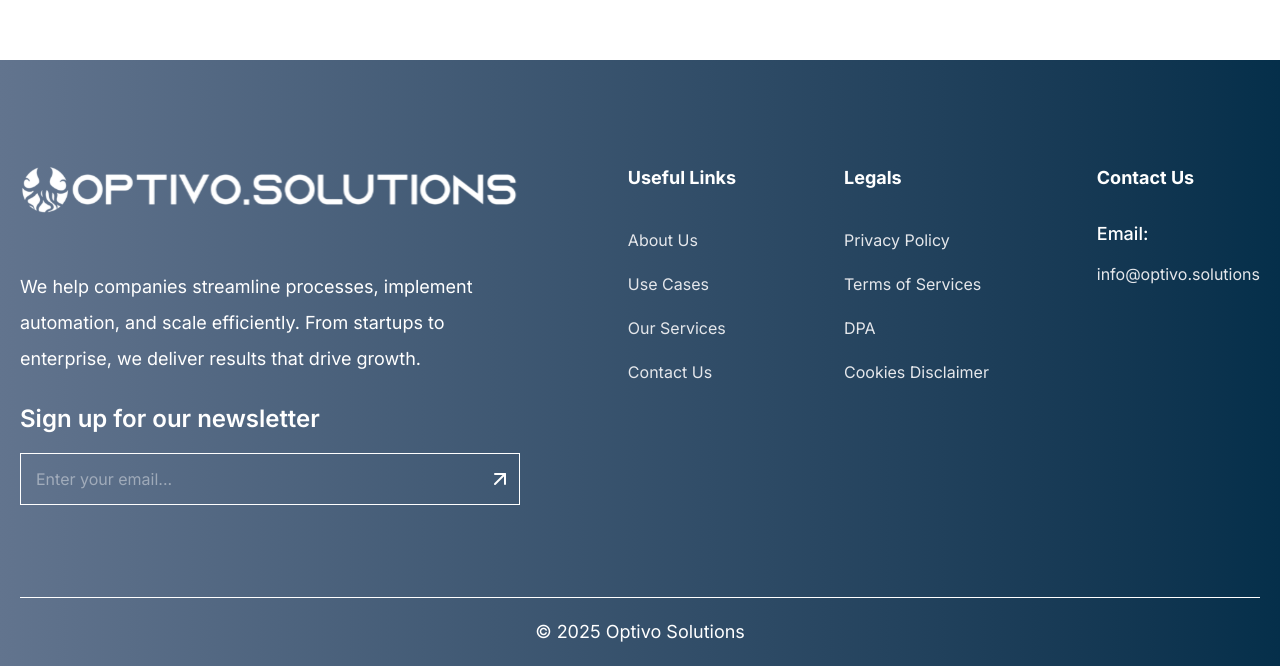
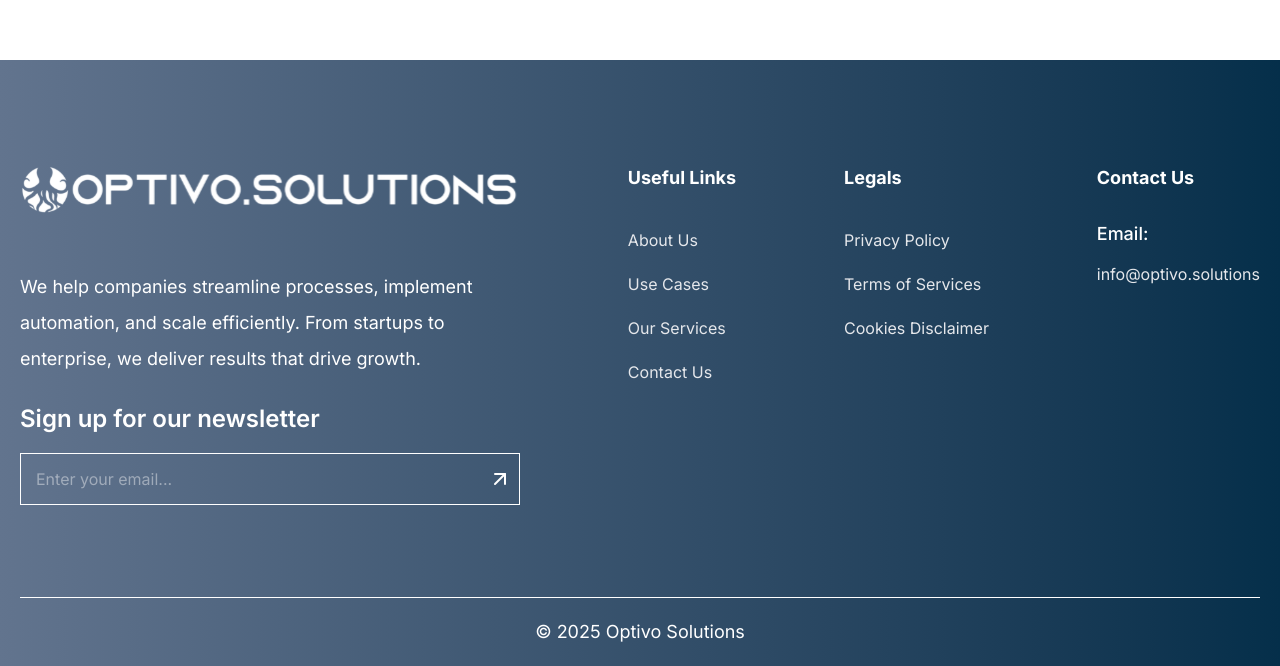
Before and after one commit to backbencherstudio/thainnoel, a Next.js app: page / in a window 1280 px wide. Shown: the part 4633-5299 px from the top of the page. Built offline with nearby package versions, Linux system fonts and the light colour scheme.

Commit message:
fixed the footer section

```diff
--- a/app/components/common/Footer.tsx
+++ b/app/components/common/Footer.tsx
@@ -49,7 +49,6 @@ const Footer = () => {
             <div className='flex flex-col gap-4'>
               <Link href="/privacy-policy" className="justify-start text-gray-200 text-base font-normal font-['Inter'] leading-7 cursor-pointer hover:text-white transition-colors">Privacy Policy</Link>
               <Link href="/terms-of-service" className="justify-start text-gray-200 text-base font-normal font-['Inter'] leading-7 cursor-pointer hover:text-white transition-colors">Terms of Services</Link>
-              <Link href="/conditions" className="justify-start text-gray-200 text-base font-normal font-['Inter'] leading-7 cursor-pointer hover:text-white transition-colors">DPA</Link>
               <Link href="/cookies" className="justify-start text-gray-200 text-base font-normal font-['Inter'] leading-7 cursor-pointer hover:text-white transition-colors">Cookies Disclaimer</Link>
             </div>
           </div>
@@ -62,31 +61,7 @@ const Footer = () => {
                   <div className="justify-start text-white text-lg font-medium font-['Inter'] leading-loose">Email:</div>
                   <Link href="mailto:info@optivo.solutions" className="justify-start text-gray-200 text-base font-normal font-['Inter'] leading-7 cursor-pointer hover:text-white transition-colors">info@optivo.solutions</Link>
                 </div>
-                {/* <div className='flex flex-col gap-2'>
-                  <div className="justify-start text-white text-lg font-medium font-['Inter'] leading-loose">Phone:</div>
-                  <Link href="tel:+8555588886666" className="justify-start text-gray-200 text-base font-normal font-['Inter'] leading-7 cursor-pointer hover:text-white transition-colors">(085) 834-9461</Link>
-                </div> */}
               </div>
-            </div>
-            <div className='flex gap-3'>
-              {/* <Link href="https://instagram.com" target="_blank" rel="noopener noreferrer" className='cursor-pointer hover:opacity-80 transition-opacity'>
-                <svg width="32" height="32" viewBox="0 0 32 32" fill="none" xmlns="http://www.w3.org/2000/svg">
-                  <path d="M27 0C29.7614 0 32 2.23858 32 5V27C32 29.7614 29.7614 32 27 32H5C2.23858 32 0 29.7614 0 27V5C0 2.23858 2.23858 0 5 0H27ZM16 8C11.5817 8 8 11.5817 8 16C8 20.4183 11.5817 24 16 24C20.4183 24 24 20.4183 24 16C24 11.5817 20.4183 8 16 8ZM15.999 11.2002C18.6499 11.2002 20.7997 13.3491 20.7998 16C20.7998 18.651 18.65 20.7998 15.999 20.7998C13.3482 20.7996 11.1992 18.6508 11.1992 16C11.1993 13.3492 13.3483 11.2004 15.999 11.2002ZM25.5996 4.7998C24.7163 4.80002 24.0002 5.51609 24 6.39941C24 7.28294 24.7161 7.99979 25.5996 8C26.4833 8 27.2002 7.28307 27.2002 6.39941C27.2 5.51596 26.4831 4.7998 25.5996 4.7998Z" fill="white" />
-                </svg>
-              </Link>
-
-              <Link href="https://facebook.com" target="_blank" rel="noopener noreferrer" className='cursor-pointer hover:opacity-80 transition-opacity'>
-                <svg width="32" height="32" viewBox="0 0 32 32" fill="none" xmlns="http://www.w3.org/2000/svg">
-                  <path d="M25.6 0H6.4C2.86538 0 0 2.86538 0 6.4V25.6C0 29.1346 2.86538 32 6.4 32H13.6V22.4H8V17.6H13.6V12C13.6 9.79086 15.3909 8 17.6 8H24V12.8H19.4C18.8477 12.8 18.4 13.2477 18.4 13.8V17.6H24V22.4H18.4V32H25.6C29.1346 32 32 29.1346 32 25.6V6.4C32 2.86538 29.1346 0 25.6 0Z" fill="white" />
-                </svg>
-              </Link> */}
-
-              {/* <Link href="https://whatsapp.com" target="_blank" rel="noopener noreferrer" className='cursor-pointer hover:opacity-80 transition-opacity'>
-                <svg width="32" height="32" viewBox="0 0 32 32" fill="none" xmlns="http://www.w3.org/2000/svg">
-                  <path d="M16 0C24.8366 0 32 7.16344 32 16C32 24.8366 24.8366 32 16 32C13.5559 32 11.2399 31.4516 9.16797 30.4717L1.375 31.7705C0.700015 31.883 0.113141 31.2995 0.222656 30.624L1.49707 22.7666C0.536584 20.7114 0 18.4183 0 16C2.06161e-06 7.16346 7.16346 2.26793e-05 16 0ZM11.0215 9.59961C10.2364 9.59985 9.59985 10.2364 9.59961 11.0215C9.59961 17.3053 14.6938 22.3994 20.9775 22.3994C21.763 22.3994 22.3994 21.763 22.3994 20.9775V20.1982C22.3994 19.3804 21.9019 18.6445 21.1426 18.3408L20.3203 18.0127C19.4859 17.679 18.5348 18.0401 18.1328 18.8438C18.1067 18.8385 16.3443 18.4781 14.9326 17.0664C13.5106 15.6442 13.1553 13.8662 13.1553 13.8662C13.9591 13.4642 14.3211 12.5132 13.9873 11.6787L13.6582 10.8564C13.3544 10.0973 12.6185 9.59961 11.8008 9.59961H11.0215Z" fill="white" />
-                </svg>
-              </Link> */}
-
             </div>
           </div>
         </div>
```
